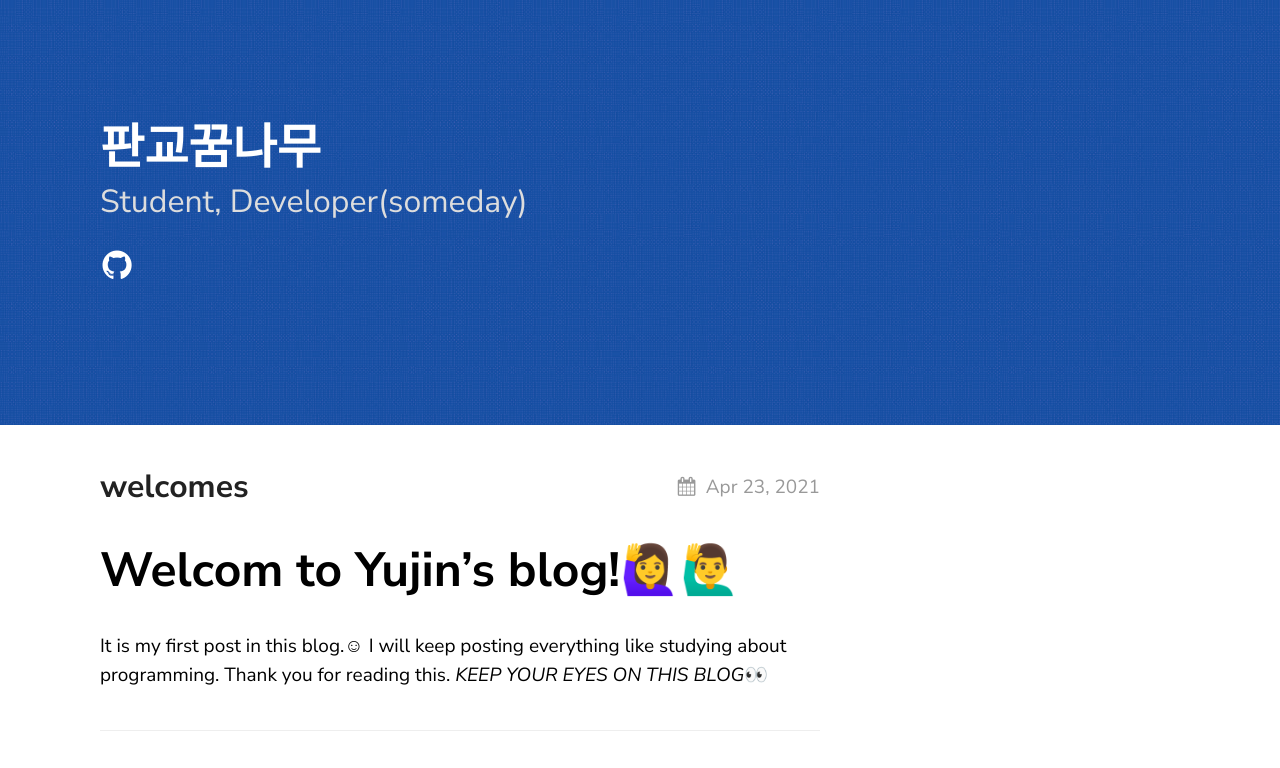
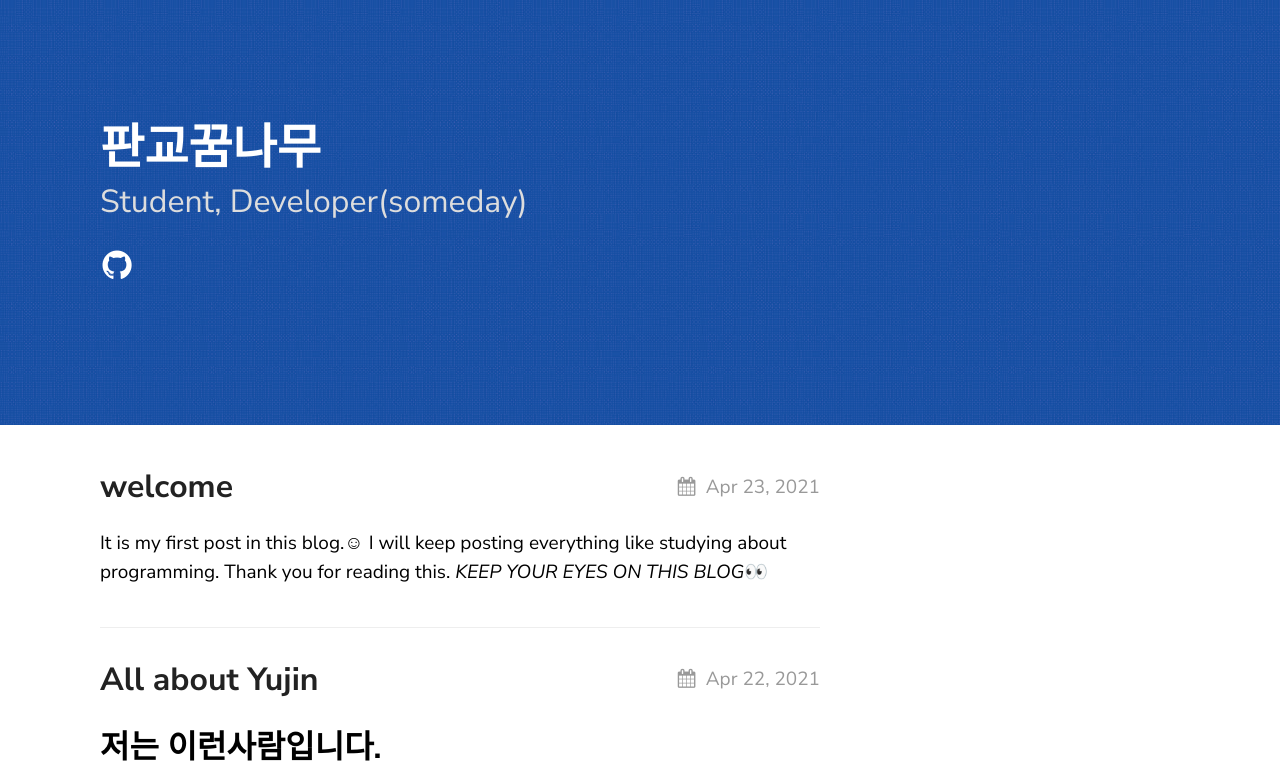
Before and after one commit to yujin2019/about-me, a Jekyll site: the page built from index.md, in a window 1280 px wide, cut to the strip 0-768 px from the top of the page. Built offline with Jekyll 4.4.1, drawn with Linux system fonts in a browser that asks for light colours.

Commit message:
fourth commit

```diff
--- a/_posts/2021-04-23-Fist-post.markdown
+++ b/_posts/2021-04-23-Fist-post.markdown
@@ -1,12 +1,9 @@
 ---
 layout: post
-title:  "welcomes"
-description: An example post which shows code rendering.
+title:  "welcome"
 date:   2021-04-23 15:57:36 +0900
-categories: Javascript NodeJS
 ---
-Welcom to Yujin's blog!🙋‍♀️🙋‍♂️
-=====
+
 It is my first post in this blog.☺ I will keep posting everything like studying about programming. Thank you for reading this. _KEEP YOUR EYES ON THIS BLOG_👀
 
 ![texture theme preview](https://miro.medium.com/max/2048/1*OohqW5DGh9CQS4hLY5FXzA.png)
--- a/_posts/2021-04-23-Who-is-Yujin.markdown
+++ b/_posts/2021-04-23-Who-is-Yujin.markdown
@@ -5,6 +5,7 @@ date:   2021-04-23 00:11:36 +0900
 
 ---
 저는 이런사람입니다.
+---
 ![IMG](https://user-images.githubusercontent.com/75521116/115881784-11bbe980-a487-11eb-89b2-2782a30c1026.jpg)
 
 ### 나는 누구인가?
```
